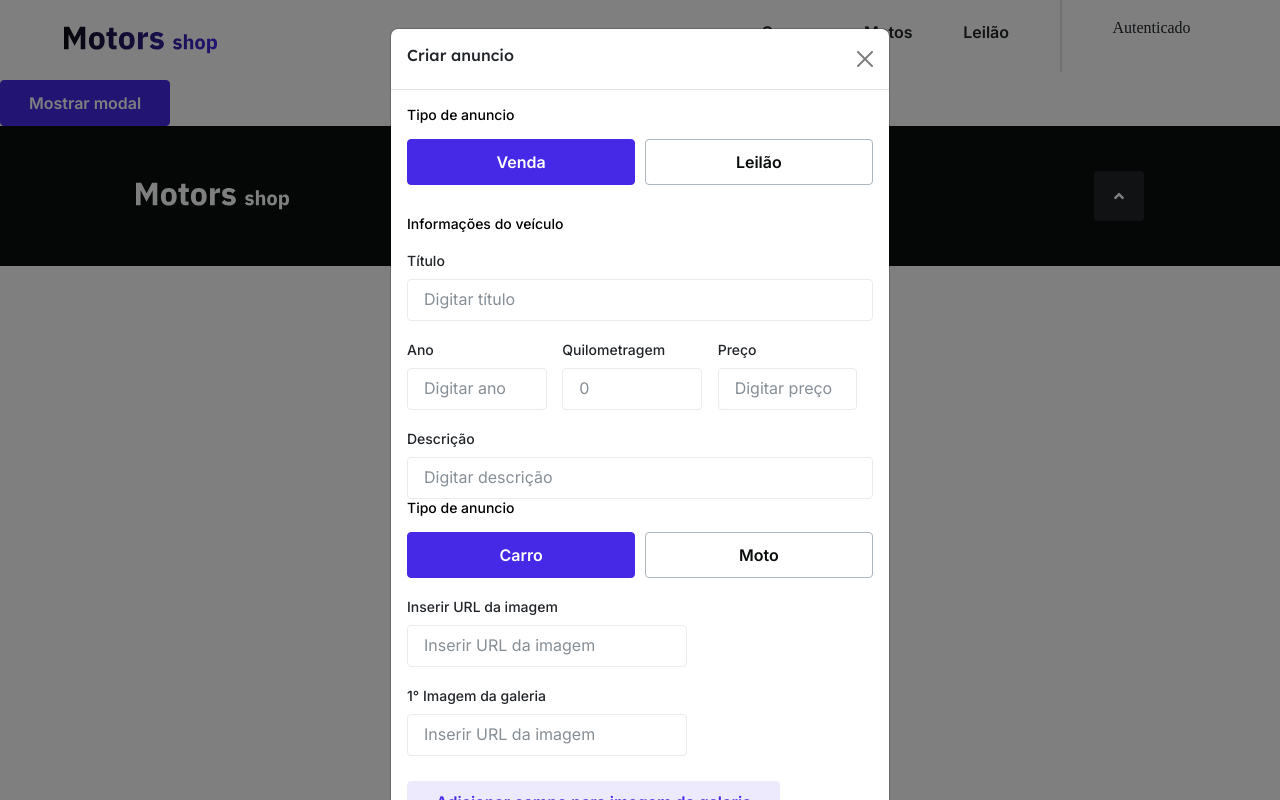
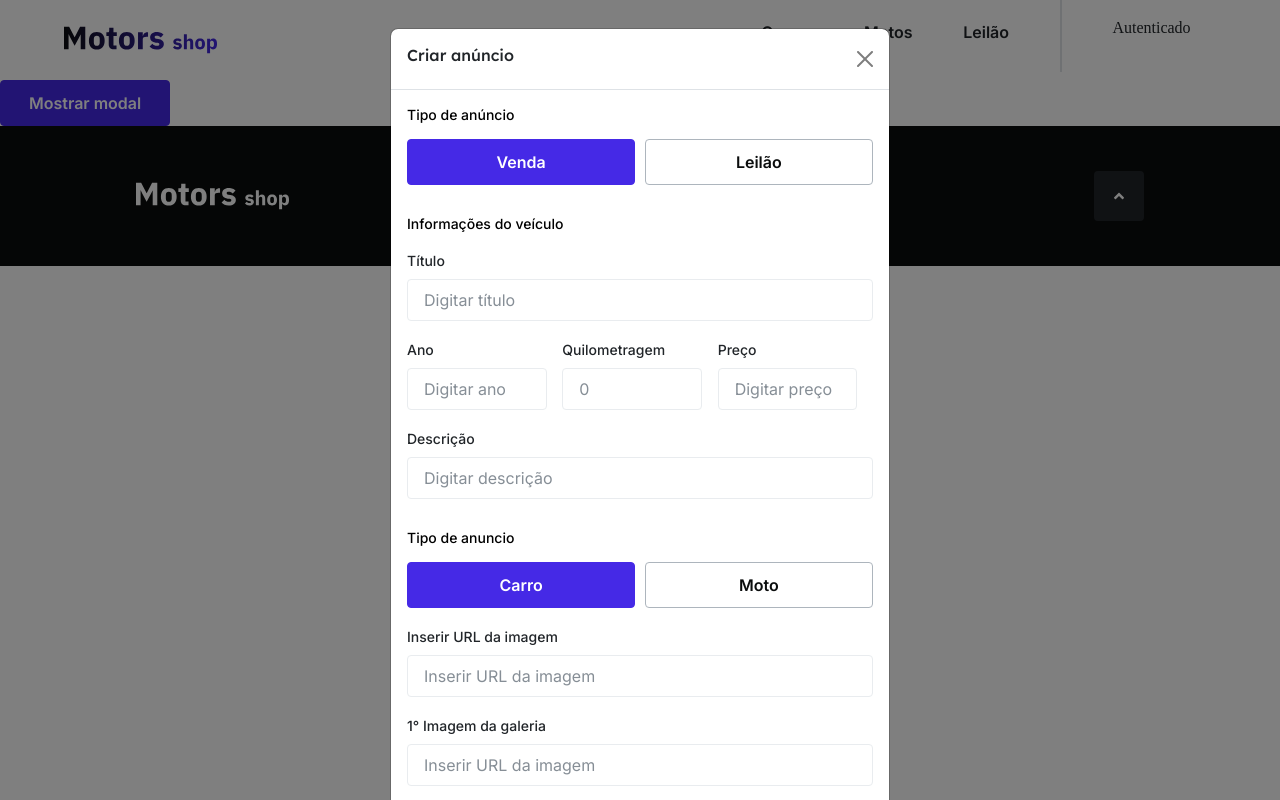
Before and after one commit to KA-09-Motors-Shop-projeto-fullstack/motors-shop, a React (Vite) app: page / in a window 1280 px wide. Both pictures are taken after a click on the button "Mostrar modal". Built offline with nearby package versions, Linux system fonts and the light colour scheme.

Commit message:
Feat: feito validação do formulario de criação de anuncio e toda sua lógica

```diff
--- a/src/components/Button/index.tsx
+++ b/src/components/Button/index.tsx
@@ -21,6 +21,7 @@ export interface IPropsButton {
     | "brandDisable";
   children?: ReactNode;
   onClick?: React.MouseEventHandler<HTMLButtonElement>;
+  type?: "button" | "reset" | "submit";
 }
 
 const Button: React.FC<IPropsButton> = ({
@@ -28,9 +29,11 @@ const Button: React.FC<IPropsButton> = ({
   typeFont,
   typeButton,
   onClick,
+  type = "button",
 }) => {
   return (
     <ButtonStyled
+      type={type}
       onClick={onClick}
       typeButton={typeButton}
       typeFont={typeFont}
--- a/src/components/Input/index.tsx
+++ b/src/components/Input/index.tsx
@@ -1,13 +1,14 @@
 import React, { ReactNode } from "react";
 import { Container, InputStyle, Label } from "./styles";
 
-interface IPropsInput {
+export interface IPropsInput {
   children?: ReactNode;
   register?: any;
   label: string;
   name: string;
   placeholder: string;
   type: string;
+  error?: boolean;
 }
 
 const Input: React.FC<IPropsInput> = ({
@@ -17,11 +18,18 @@ const Input: React.FC<IPropsInput> = ({
   children,
   register,
   placeholder,
+  error,
 }) => {
   return (
     <Container>
       <Label>{label}</Label>
-      <InputStyle type={type} name={name} placeholder={placeholder} />
+      <InputStyle
+        {...register(name)}
+        type={type}
+        name={name}
+        placeholder={placeholder}
+        error={error}
+      />
     </Container>
   );
 };
--- a/src/components/Input/styles.ts
+++ b/src/components/Input/styles.ts
@@ -1,4 +1,15 @@
-import styled from "styled-components";
+import styled, { css } from "styled-components";
+import { IPropsInput } from ".";
+
+const InputError = css`
+  border-color: ${(props) => props.theme.colors.alert1};
+  :hover {
+    border-color: ${(props) => props.theme.colors.alert1};
+  }
+  ::placeholder {
+    color: ${(props) => props.theme.colors.alert1};
+  }
+`;
 
 export const Container = styled.div`
   display: flex;
@@ -11,9 +22,10 @@ export const Label = styled.label`
   font: ${(props) => props.theme.fonts["input-label"]};
   margin-bottom: 10px;
 `;
-export const InputStyle = styled.input`
+export const InputStyle = styled.input<IPropsInput>`
   padding: 20px 16px;
   border: 1.5px solid ${(props) => props.theme.colors.grey7};
+  font: ${(props) => props.theme.fonts["input-placeholder"]};
   border-radius: 4px;
   height: 25px;
   width: 280px;
@@ -29,4 +41,5 @@ export const InputStyle = styled.input`
     background-color: ${(props) => props.theme.colors.grey9};
     outline: ${(props) => props.theme.colors.brand2} solid 1.5px;
   }
+  ${(props) => props.error && InputError}
 `;
--- a/src/components/ModalCreate/index.tsx
+++ b/src/components/ModalCreate/index.tsx
@@ -14,11 +14,23 @@ import {
 import Button from "../Button";
 import { useHistory } from "react-router-dom";
 import Input from "../Input";
+import * as yup from "yup";
+import { useForm, SubmitHandler } from "react-hook-form";
+import { yupResolver } from "@hookform/resolvers/yup";
 
 interface IPropsModalCreate {
   modalShow: boolean;
   setModalShow: React.Dispatch<React.SetStateAction<boolean>>;
 }
+
+type Inputs = {
+  title: string;
+  year: string;
+  km: string;
+  price: string;
+  description: string;
+  coverImage: string;
+};
 
 const ModalCreate: React.FC<IPropsModalCreate> = ({
   modalShow,
@@ -36,16 +48,48 @@ const ModalCreate: React.FC<IPropsModalCreate> = ({
 
   const vehicleTypeCar = () => setVehicleType("car");
   const vehicleTypeMotorcycle = () => setVehicleType("motorcycle");
-  const sla = () => setAmountImages([...amountImage, amountImage.length + 1]);
+  const addMoreImage = () =>
+    setAmountImages([...amountImage, amountImage.length + 1]);
+
+  const schema = yup.object().shape({
+    title: yup.string().required("Campo obrigatório"),
+    year: yup.string().required("Campo obrigatório"),
+    km: yup.number().required("Campo obrigatório"),
+    price: yup.string().required("Campo obrigatório"),
+    description: yup.string().required("Campo obrigatório"),
+    coverImage: yup.string().required("Campo obrigatório"),
+    image1: yup.string().required("Campo obrigatório"),
+  });
+
+  const {
+    register,
+    formState: { errors },
+    handleSubmit,
+  } = useForm({
+    resolver: yupResolver(schema),
+  });
+
+  const onSubmit = (data: any) => {
+    let images: string[] = [];
+    amountImage.forEach((element) => {
+      images.push(data[`image${element}`]);
+      delete data[`image${element}`];
+    });
+    data.images = images;
+    console.log({ ...data, typeAd, vehicleType });
+  };
+  console.log(errors);
+
   return (
     <Container>
       <Modal show={modalShow} onHide={handleClose}>
         <Modal.Header closeButton>
-          <ModalTitle>Criar anuncio</ModalTitle>
+          <ModalTitle>Criar anúncio</ModalTitle>
         </Modal.Header>
+        <form onSubmit={handleSubmit(onSubmit)}>
           <Modal.Body>
             <TypeContainer>
-            <Title>Tipo de anuncio</Title>
+              <Title>Tipo de anúncio</Title>
               <div>
                 <Button
                   typeButton={typeAd === "sale" ? "brand1" : "outline2"}
@@ -71,6 +115,8 @@ const ModalCreate: React.FC<IPropsModalCreate> = ({
                   label="Título"
                   name="title"
                   placeholder="Digitar título"
+                  register={register}
+                  error={!!errors.title?.message}
                 />
               </TitleContainer>
               <ContainerSpecifications>
@@ -79,18 +125,24 @@ const ModalCreate: React.FC<IPropsModalCreate> = ({
                   label="Ano"
                   name="year"
                   placeholder="Digitar ano"
+                  register={register}
+                  error={!!errors.year?.message}
                 />
                 <Input
                   type="number"
                   label="Quilometragem"
                   name="km"
                   placeholder="0"
+                  register={register}
+                  error={!!errors.km?.message}
                 />
                 <Input
                   type="text"
                   label="Preço"
                   name="price"
                   placeholder="Digitar preço"
+                  register={register}
+                  error={!!errors.price?.message}
                 />
               </ContainerSpecifications>
               <Input
@@ -98,6 +150,8 @@ const ModalCreate: React.FC<IPropsModalCreate> = ({
                 label="Descrição"
                 name="description"
                 placeholder="Digitar descrição"
+                error={!!errors.description?.message}
+                register={register}
               />
             </InformationContainer>
             <VehicleTypeContainer>
@@ -127,18 +181,27 @@ const ModalCreate: React.FC<IPropsModalCreate> = ({
                 type="text"
                 label="Inserir URL da imagem"
                 name="coverImage"
+                register={register}
+                error={!!errors.coverImage?.message}
               />
               {amountImage.map((element) => {
                 return (
                   <Input
+                    key={element}
                     placeholder="Inserir URL da imagem"
                     type="text"
                     label={`${element}° Imagem da galeria`}
-                  name="coverImage"
+                    name={`image${element}`}
+                    register={register}
+                    error={!!errors[`image${element}`]?.message}
                   />
                 );
               })}
-            <Button onClick={sla} typeButton="brandOpacity" typeFont="big">
+              <Button
+                onClick={addMoreImage}
+                typeButton="brandOpacity"
+                typeFont="big"
+              >
                 Adicionar campo para imagem da galeria
               </Button>
             </ImagesRegisterContainer>
@@ -147,10 +210,17 @@ const ModalCreate: React.FC<IPropsModalCreate> = ({
             <Button typeButton="negative" typeFont="big">
               Cancelar
             </Button>
-          <Button typeButton="brandDisable" typeFont="big">
+            {Object.keys(errors).length ? (
+              <Button type="submit" typeButton="brandDisable" typeFont="big">
                 Criar anúncio
               </Button>
+            ) : (
+              <Button type="submit" typeButton="brand1" typeFont="big">
+                Criar anúncio
+              </Button>
+            )}
           </Modal.Footer>
+        </form>
       </Modal>
     </Container>
   );
--- a/src/components/ModalCreate/styles.ts
+++ b/src/components/ModalCreate/styles.ts
@@ -45,6 +45,7 @@ export const ContainerSpecifications = styled.div`
 `;
 
 export const VehicleTypeContainer = styled.div`
+  margin-top: 30px;
   div {
     display: flex;
     justify-content: space-between;
@@ -55,6 +56,9 @@ export const VehicleTypeContainer = styled.div`
 `;
 
 export const ImagesRegisterContainer = styled.div`
+  input {
+    width: 100%;
+  }
   button {
     padding: 10px 28px;
     margin-top: 25px;
```
Lines whose indentation alone changed are shown as unchanged.
